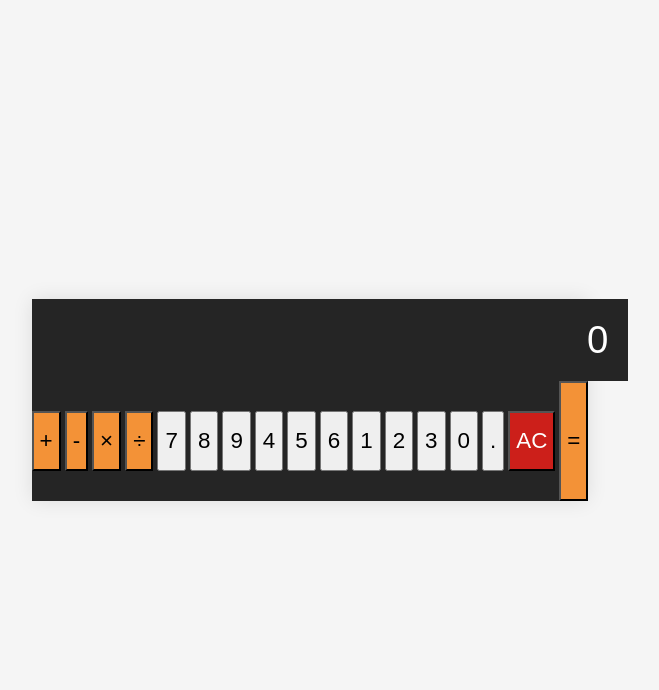
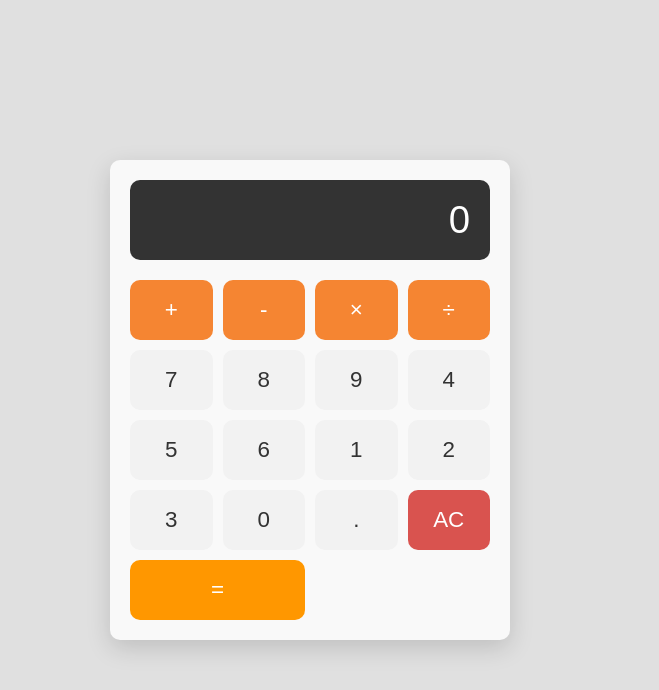
Before and after one commit to faisalarrowai/2, a plain HTML site: page index.html in a window 1280 px wide. Shown: the whole page, without its empty margins (330-989 px from the left). Drawn offline with Linux system fonts and the light colour scheme.

Commit message:
changes in css

```diff
--- a/styles.css
+++ b/styles.css
@@ -3,49 +3,72 @@ body {
     justify-content: center;
     align-items: center;
     height: 100vh;
-    background-color: #f5f5f5;
+    background-color: #e0e0e0; /* Lighten the background color */
     margin: 0;
+    font-family: 'Roboto', sans-serif; /* Change to a more modern font */
 }
 
 .calculator {
-    border-radius: 5px;
-    box-shadow: 0px 0px 20px 0px rgba(0, 0, 0, 0.1);
+    border-radius: 10px; /* More rounded corners */
+    box-shadow: 0 8px 25px rgba(0, 0, 0, 0.15); /* Softer shadow */
+    background-color: #f9f9f9; /* Softer background color */
+    padding: 20px;
+    max-width: 360px; /* Slightly reduce the maximum width */
+    width: 100%;
 }
 
 .calculator-screen {
     width: 100%;
     height: 80px;
     border: none;
-    background-color: #252525;
+    background-color: #333; /* Darker screen background */
     color: #fff;
     font-size: 2.4em;
     text-align: right;
     padding-right: 20px;
     padding-left: 20px;
+    border-radius: 10px; /* More rounded corners */
+    margin-bottom: 20px;
+    box-sizing: border-box;
 }
 
 .calculator-keys {
-    width: 100%;
-    background-color: #252525;
+    display: grid;
+    grid-template-columns: repeat(4, 1fr);
+    grid-gap: 10px;
 }
 
 button {
     height: 60px;
     font-size: 1.4em;
-    flex-grow: 1;
     cursor: pointer;
+    border: none;
+    border-radius: 10px; /* More rounded corners */
+    background-color: #f2f2f2; /* Light background for buttons */
+    color: #333;
+    transition: all 0.2s;
 }
 
 button.operator {
-    background-color: #f39237;
+    background-color: #f58532; /* Change operator button color */
+    color: white;
 }
 
 button.equals-sign {
-    background-color: #f39237;
-    height: calc(60px * 2);
+    background-color: #ff9700; /* Change equals button color */
+    color: white;
+    grid-column: span 2;
 }
 
 button.all-clear {
-    background-color: #cc1f1a;
+    background-color: #d9534f; /* Change AC button color */
     color: white;
 }
+
+button:hover {
+    background-color: #ccc; /* Slightly darker on hover */
+}
+
+button:active {
+    background-color: #bbb; /* Darker on active */
+}
```
